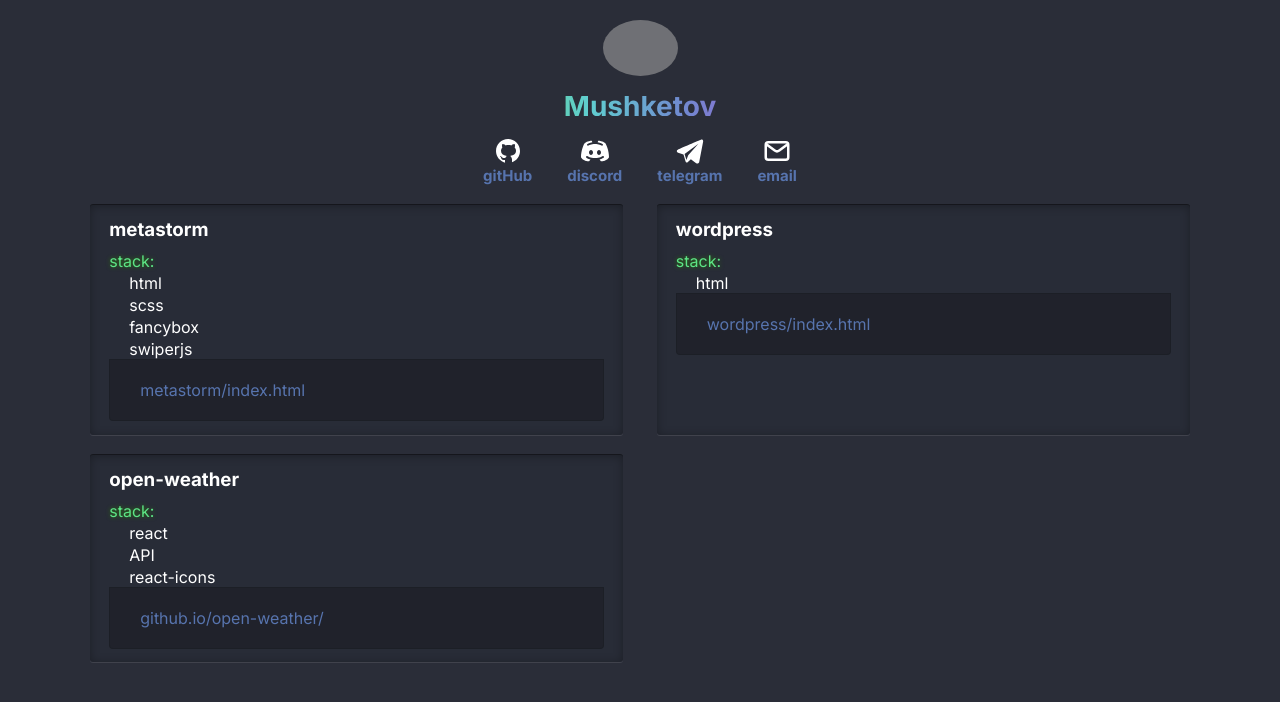
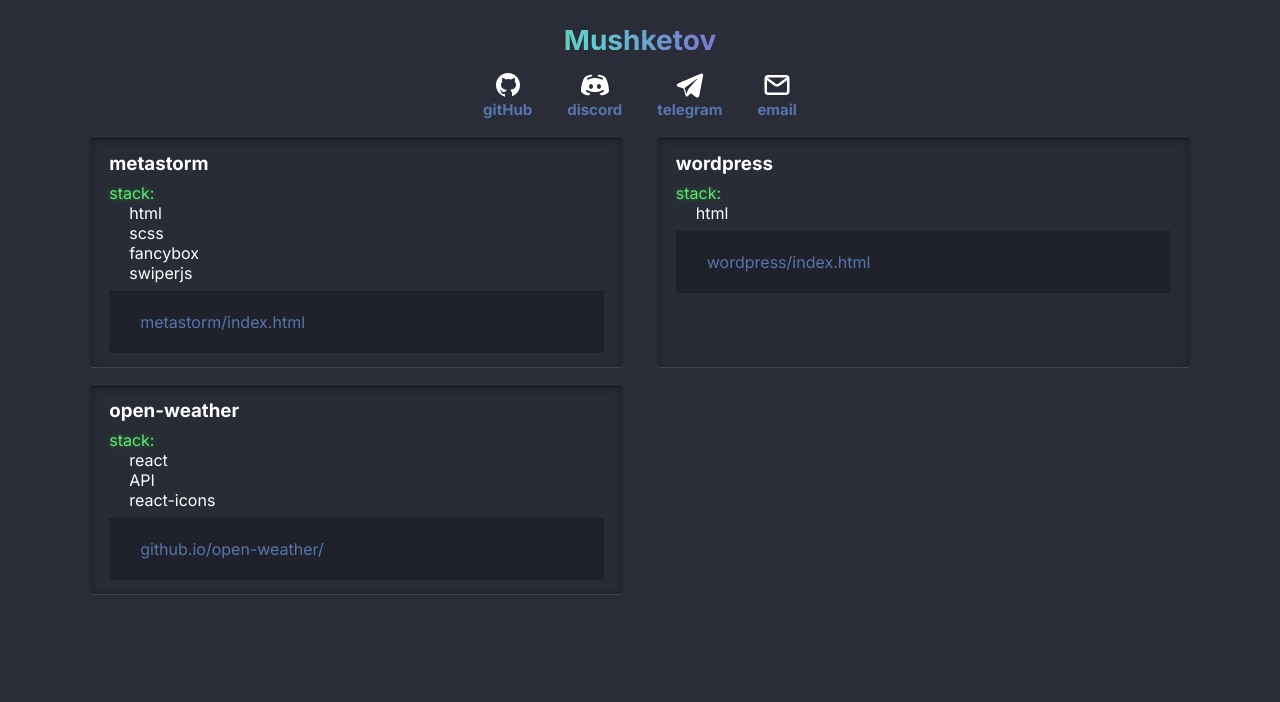
Before and after one commit to mushketov/mushketov.github.io, a plain HTML site: page index.html in a window 1280 px wide. Drawn offline with Linux system fonts and the light colour scheme; grey boxes are pictures that could not be loaded.

Commit message:
avatar refactor

```diff
--- a/css/style.css
+++ b/css/style.css
@@ -5,7 +5,7 @@
 	transition: 0.3s;
 }
 body {
-	padding: 20px;
+	padding: 30px 20px;
 	font-size: 16px;
 	background-color: #2a2d38;
 	color: #fff;
@@ -71,19 +71,6 @@ h6 {
 .header {
 	margin-bottom: 20px;
 }
-.header__avatar {
-	display: flex;
-	justify-content: center;
-	align-items: center;
-	margin-bottom: 20px;
-	height: auto;
-}
-.header__avatar-img {
-	opacity: 0.6;
-	border-radius: 50%;
-	max-width: 75px;
-	height: auto;
-}
 .header__title {
 	font-size: 28px;
 	line-height: 20px;
@@ -142,18 +129,16 @@ h6 {
 	box-shadow: inset 0 1px 10px rgba(0, 0, 0, 0.3),
 		0 1px 0 rgba(255, 255, 255, 0.1), 0 -1px 0 rgba(0, 0, 0, 0.5);
 }
-.main__block-title {
-	margin-bottom: 10px;
+.main__block-title, .main__stack  {
+	margin-bottom: 8px;
 }
 .main__stack span {
 	animation: glow 1s infinite alternate;
 	color: #5de587;
-	margin-bottom: 10px;
 }
 .main__stack-item {
 	color: #fff;
 	margin-left: 20px;
-	margin-top: 2px;
 	text-shadow: none;
 }
 .main__block-item:first-child {
--- a/index.html
+++ b/index.html
@@ -11,9 +11,6 @@
 <body>
     <header class="header">
         <div class="container">
-            <div class="header__avatar">
-                <img class="header__avatar-img" src="https://avatars.githubusercontent.com/u/93693973?v=4" alt="">
-            </div>
             <h1 class="header__title">Mushketov</h1>
             <nav class="header__nav">
                 <a href="https://github.com/mushketov" target="_blank" rel="noopener noreferrer"
```
